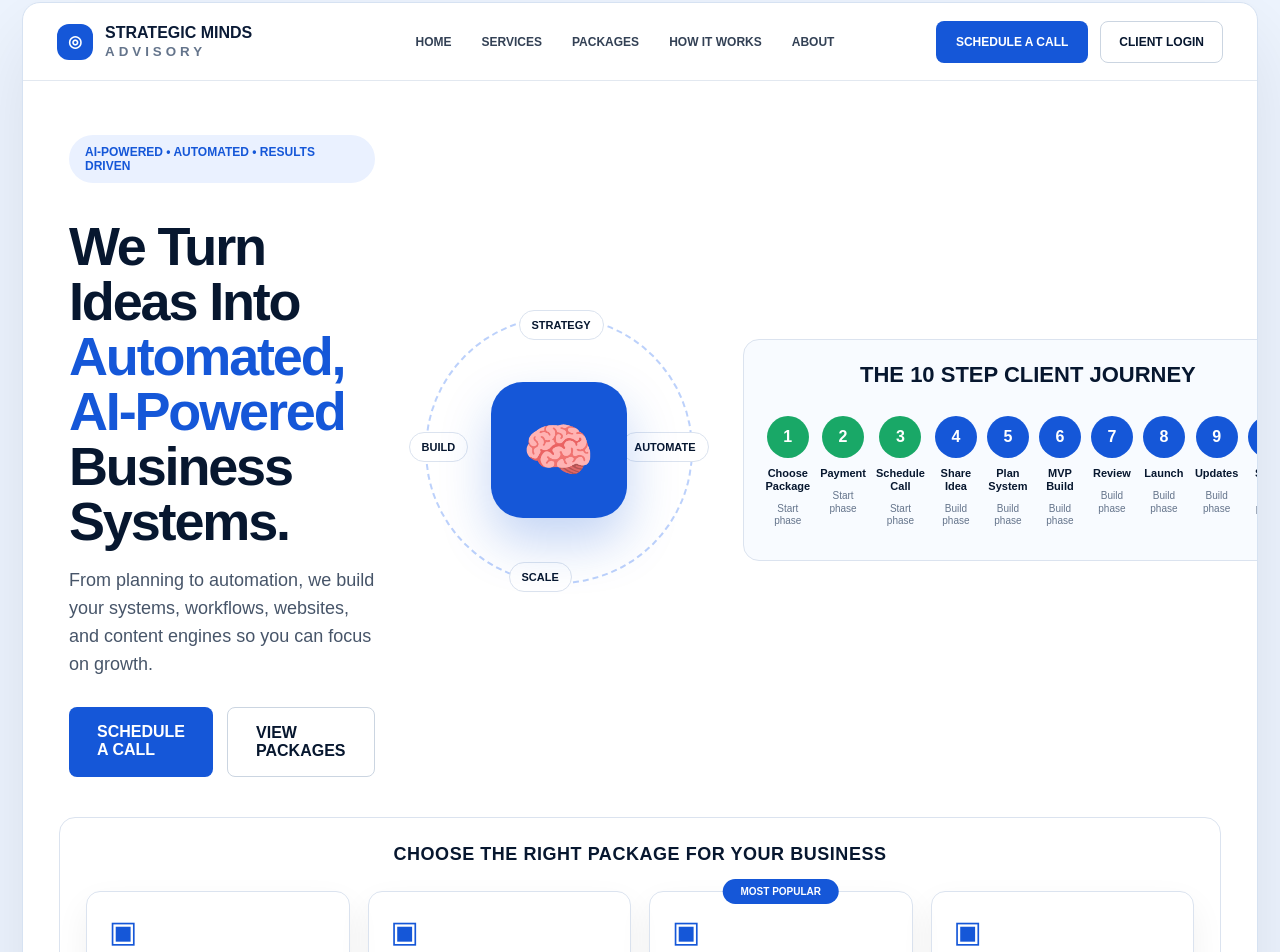
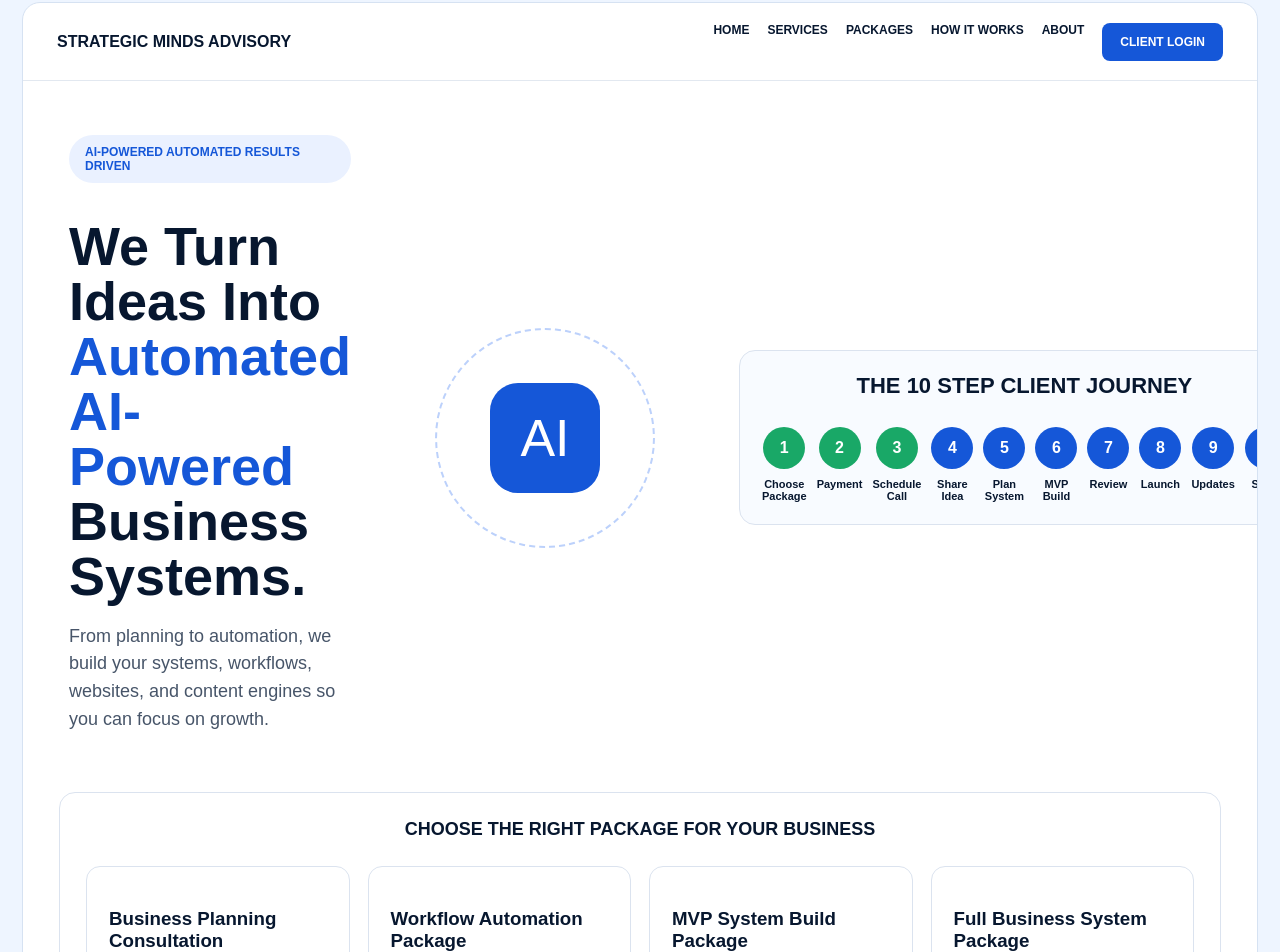
Before and after one commit to Strategic-Minds/strategicminds, a Next.js app: page / in a window 1280 px wide. Shown: the part 20-972 px from the top of the page. Built offline with nearby package versions, Linux system fonts and the light colour scheme.

Commit message:
fix: simplify homepage for successful preview build

```diff
--- a/app/page.tsx
+++ b/app/page.tsx
@@ -1,50 +1,44 @@
 const journey = ['Choose Package','Payment','Schedule Call','Share Idea','Plan System','MVP Build','Review','Launch','Updates','Scale'];
 const packages = [
-  ['1. Business Planning Consultation','$497','90 Min Strategy Call','Business Audit','Custom Action Plan','Recommendations'],
-  ['2. Workflow Automation Package','$1,497','Workflow Audit','Automation Setup','System Integrations','Training & Support'],
-  ['3. MVP System Build Package','$2,997','Custom MVP Build','Database & Backend','Frontend / Website','2 Revisions Included'],
-  ['4. Full Business System Package','$5,997+','Everything in MVP','Advanced Automations','Team Training','Priority & Support']
+  ['Business Planning Consultation','$497'],
+  ['Workflow Automation Package','$1,497'],
+  ['MVP System Build Package','$2,997'],
+  ['Full Business System Package','$5,997+']
 ];
 const workspace = ['Gmail','Google Drive','Google Calendar','Google Sheets','Google Docs','Google Meet'];
-const trust = ['Fully Automated','Transparent Process','On-Time Delivery','Ongoing Support'];
 
 export default function HomePage() {
   return (
     <main style={{ background: '#eef5ff', color: '#07172f', fontFamily: 'Arial, sans-serif', minHeight: '100vh', padding: 22 }}>
-      <div style={{ maxWidth: 1800, margin: '0 auto', background: '#ffffff', borderRadius: 18, overflow: 'hidden', border: '1px solid #d6e2f2', boxShadow: '0 28px 90px rgba(15,23,42,.10)' }}>
-        <nav style={{ height: 78, display: 'grid', gridTemplateColumns: '300px 1fr 330px', alignItems: 'center', padding: '0 34px', borderBottom: '1px solid #e2e8f0' }}>
-          <div style={{ display: 'flex', alignItems: 'center', gap: 12, fontWeight: 900, color: '#0b1b36' }}><div style={{ width: 36, height: 36, borderRadius: 12, background: '#1557d8', color: '#fff', display: 'grid', placeItems: 'center' }}>◎</div><span>STRATEGIC MINDS<br/><small style={{ letterSpacing: 4, color: '#64748b' }}>ADVISORY</small></span></div>
-          <div style={{ display: 'flex', justifyContent: 'center', gap: 30, fontSize: 12, fontWeight: 900, color: '#334155' }}>{['HOME','SERVICES','PACKAGES','HOW IT WORKS','ABOUT'].map((item) => <a key={item}>{item}</a>)}</div>
-          <div style={{ display: 'flex', justifyContent: 'flex-end', gap: 12 }}><a href="/schedule" style={{ background: '#1557d8', color: 'white', padding: '14px 20px', borderRadius: 8, fontSize: 12, fontWeight: 900 }}>SCHEDULE A CALL</a><a href="/dashboard" style={{ border: '1px solid #cbd5e1', padding: '13px 18px', borderRadius: 8, fontSize: 12, fontWeight: 900 }}>CLIENT LOGIN</a></div>
+      <div style={{ maxWidth: 1800, margin: '0 auto', background: '#ffffff', borderRadius: 18, overflow: 'hidden', border: '1px solid #d6e2f2' }}>
+        <nav style={{ height: 78, display: 'flex', alignItems: 'center', justifyContent: 'space-between', padding: '0 34px', borderBottom: '1px solid #e2e8f0' }}>
+          <strong>STRATEGIC MINDS ADVISORY</strong>
+          <div style={{ display: 'flex', gap: 18, fontSize: 12, fontWeight: 900 }}>
+            <a>HOME</a><a>SERVICES</a><a>PACKAGES</a><a>HOW IT WORKS</a><a>ABOUT</a>
+            <a href="/dashboard" style={{ background: '#1557d8', color: 'white', padding: '12px 18px', borderRadius: 8 }}>CLIENT LOGIN</a>
+          </div>
         </nav>
-        <section style={{ display: 'grid', gridTemplateColumns: '1.05fr .8fr 1.75fr', gap: 34, padding: '42px 46px 28px', alignItems: 'center' }}>
+        <section style={{ display: 'grid', gridTemplateColumns: '1fr 320px 1.4fr', gap: 34, padding: '42px 46px 28px', alignItems: 'center' }}>
           <div>
-            <p style={{ display: 'inline-block', background: '#eaf1ff', color: '#1557d8', borderRadius: 999, padding: '10px 16px', fontSize: 12, fontWeight: 900 }}>AI-POWERED • AUTOMATED • RESULTS DRIVEN</p>
-            <h1 style={{ fontSize: 54, lineHeight: 1.02, margin: '24px 0 18px', fontWeight: 900, letterSpacing: '-.04em' }}>We Turn Ideas Into <span style={{ color: '#1557d8' }}>Automated, AI-Powered</span> Business Systems.</h1>
-            <p style={{ color: '#475569', fontSize: 18, lineHeight: 1.55, maxWidth: 560 }}>From planning to automation, we build your systems, workflows, websites, and content engines so you can focus on growth.</p>
-            <div style={{ display: 'flex', gap: 14, marginTop: 28 }}><a style={{ background: '#1557d8', color: 'white', padding: '16px 28px', borderRadius: 8, fontWeight: 900 }}>SCHEDULE A CALL</a><a style={{ background: 'white', border: '1px solid #cbd5e1', padding: '16px 28px', borderRadius: 8, fontWeight: 900 }}>VIEW PACKAGES</a></div>
+            <p style={{ display: 'inline-block', background: '#eaf1ff', color: '#1557d8', borderRadius: 999, padding: '10px 16px', fontSize: 12, fontWeight: 900 }}>AI-POWERED AUTOMATED RESULTS DRIVEN</p>
+            <h1 style={{ fontSize: 54, lineHeight: 1.02, margin: '24px 0 18px', fontWeight: 900 }}>We Turn Ideas Into <span style={{ color: '#1557d8' }}>Automated AI-Powered</span> Business Systems.</h1>
+            <p style={{ color: '#475569', fontSize: 18, lineHeight: 1.55 }}>From planning to automation, we build your systems, workflows, websites, and content engines so you can focus on growth.</p>
           </div>
-          <div style={{ display: 'grid', placeItems: 'center', minHeight: 320 }}>
-            <div style={{ position: 'relative', width: 300, height: 300 }}>
-              <div style={{ position: 'absolute', inset: 16, border: '2px dashed #bcd1fb', borderRadius: '50%' }} />
-              <div style={{ position: 'absolute', top: 10, left: 110, background: '#fff', border: '1px solid #dbe3ef', borderRadius: 999, padding: '8px 12px', fontSize: 11, fontWeight: 900 }}>STRATEGY</div>
-              <div style={{ position: 'absolute', right: 0, top: 132, background: '#fff', border: '1px solid #dbe3ef', borderRadius: 999, padding: '8px 12px', fontSize: 11, fontWeight: 900 }}>AUTOMATE</div>
-              <div style={{ position: 'absolute', bottom: 8, left: 100, background: '#fff', border: '1px solid #dbe3ef', borderRadius: 999, padding: '8px 12px', fontSize: 11, fontWeight: 900 }}>SCALE</div>
-              <div style={{ position: 'absolute', left: 0, top: 132, background: '#fff', border: '1px solid #dbe3ef', borderRadius: 999, padding: '8px 12px', fontSize: 11, fontWeight: 900 }}>BUILD</div>
-              <div style={{ position: 'absolute', inset: 82, borderRadius: 32, background: '#1557d8', color: 'white', display: 'grid', placeItems: 'center', fontSize: 58, boxShadow: '0 24px 50px rgba(21,87,216,.25)' }}>🧠</div>
+          <div style={{ display: 'grid', placeItems: 'center' }}>
+            <div style={{ width: 220, height: 220, borderRadius: '50%', border: '2px dashed #bcd1fb', display: 'grid', placeItems: 'center' }}>
+              <div style={{ width: 110, height: 110, borderRadius: 28, background: '#1557d8', color: 'white', display: 'grid', placeItems: 'center', fontSize: 52 }}>AI</div>
             </div>
           </div>
           <div style={{ background: '#f8fbff', border: '1px solid #dbe3ef', borderRadius: 16, padding: 22 }}>
             <h2 style={{ textAlign: 'center', fontSize: 22, margin: '0 0 28px' }}>THE 10 STEP CLIENT JOURNEY</h2>
-            <div style={{ display: 'grid', gridTemplateColumns: 'repeat(10,1fr)', gap: 10 }}>{journey.map((step, i) => <div key={step} style={{ textAlign: 'center' }}><div style={{ margin: '0 auto 9px', width: 42, height: 42, borderRadius: '50%', background: i < 3 ? '#19a867' : '#1557d8', color: 'white', display: 'grid', placeItems: 'center', fontWeight: 900 }}>{i+1}</div><strong style={{ display: 'block', fontSize: 11, lineHeight: 1.15 }}>{step}</strong><p style={{ color: '#64748b', fontSize: 10, lineHeight: 1.25 }}>{i<3?'Start phase':'Build phase'}</p></div>)}</div>
+            <div style={{ display: 'grid', gridTemplateColumns: 'repeat(10,1fr)', gap: 10 }}>{journey.map((step, i) => <div key={step} style={{ textAlign: 'center' }}><div style={{ margin: '0 auto 9px', width: 42, height: 42, borderRadius: '50%', background: i < 3 ? '#19a867' : '#1557d8', color: 'white', display: 'grid', placeItems: 'center', fontWeight: 900 }}>{i+1}</div><strong style={{ display: 'block', fontSize: 11 }}>{step}</strong></div>)}</div>
           </div>
         </section>
         <section style={{ margin: '12px 36px', background: '#ffffff', border: '1px solid #dbe3ef', borderRadius: 16, padding: 26 }}>
-          <h2 style={{ textAlign: 'center', fontSize: 18, letterSpacing: '.03em', margin: '0 0 26px' }}>CHOOSE THE RIGHT PACKAGE FOR YOUR BUSINESS</h2>
-          <div style={{ display: 'grid', gridTemplateColumns: 'repeat(4,1fr)', gap: 18 }}>{packages.map((p, i) => <article key={p[0]} style={{ border: '1px solid #dbe3ef', borderRadius: 14, padding: 22, minHeight: 315, boxShadow: '0 14px 34px rgba(15,23,42,.06)', position: 'relative' }}>{i===2 && <span style={{ position: 'absolute', top: -13, left: '50%', transform: 'translateX(-50%)', background: '#1557d8', color: 'white', borderRadius: 999, padding: '7px 18px', fontSize: 10, fontWeight: 900 }}>MOST POPULAR</span>}<div style={{ color: '#1557d8', fontSize: 30 }}>▣</div><h3 style={{ minHeight: 44, fontSize: 16 }}>{p[0]}</h3><h2 style={{ margin: '8px 0 12px' }}>{p[1]}</h2>{p.slice(2).map((x) => <p key={x} style={{ fontSize: 13, color: '#334155' }}>✓ {x}</p>)}<button style={{ width: '100%', marginTop: 12, padding: 14, borderRadius: 8, border: '1px solid #cbd5e1', background: i===2 ? '#1557d8' : '#fff', color: i===2 ? '#fff' : '#07172f', fontWeight: 900 }}>GET STARTED</button></article>)}</div>
+          <h2 style={{ textAlign: 'center', fontSize: 18, margin: '0 0 26px' }}>CHOOSE THE RIGHT PACKAGE FOR YOUR BUSINESS</h2>
+          <div style={{ display: 'grid', gridTemplateColumns: 'repeat(4,1fr)', gap: 18 }}>{packages.map((p, i) => <article key={p[0]} style={{ border: '1px solid #dbe3ef', borderRadius: 14, padding: 22 }}><h3>{p[0]}</h3><h2>{p[1]}</h2><p>Built for clear execution and client visibility.</p><button style={{ width: '100%', padding: 14, borderRadius: 8, border: '1px solid #cbd5e1', background: i===2 ? '#1557d8' : '#fff', color: i===2 ? '#fff' : '#07172f', fontWeight: 900 }}>GET STARTED</button></article>)}</div>
         </section>
-        <section style={{ margin: '18px 36px', background: '#fff', border: '1px solid #dbe3ef', borderRadius: 16, padding: 26, textAlign: 'center' }}><h3 style={{ fontSize: 12, letterSpacing: '.1em' }}>FULLY INTEGRATED WITH GOOGLE WORKSPACE</h3><div style={{ display: 'grid', gridTemplateColumns: 'repeat(6,1fr)', gap: 18, marginTop: 24 }}>{workspace.map((x) => <div key={x} style={{ borderRight: x==='Google Meet' ? 'none' : '1px solid #e2e8f0' }}><div style={{ fontSize: 34 }}>{x.includes('Calendar')?'📅':x.includes('Sheets')?'📊':x.includes('Meet')?'🎥':'📄'}</div><strong>{x}</strong><p style={{ color: '#64748b', fontSize: 12 }}>Connected Workflow</p></div>)}</div></section>
-        <section style={{ margin: '18px 36px 36px', background: '#061a38', color: 'white', borderRadius: 16, padding: 26, display: 'grid', gridTemplateColumns: 'repeat(4,1fr)', gap: 22 }}>{trust.map((x) => <div key={x}><h3 style={{ marginTop: 0 }}>✓ {x}</h3><p style={{ color: '#cbd5e1', marginBottom: 0 }}>Clear execution, automation, delivery tracking, and visibility.</p></div>)}</section>
+        <section style={{ margin: '18px 36px', background: '#fff', border: '1px solid #dbe3ef', borderRadius: 16, padding: 26, textAlign: 'center' }}><h3>FULLY INTEGRATED WITH GOOGLE WORKSPACE</h3><div style={{ display: 'grid', gridTemplateColumns: 'repeat(6,1fr)', gap: 18, marginTop: 24 }}>{workspace.map((x) => <div key={x}><strong>{x}</strong><p style={{ color: '#64748b', fontSize: 12 }}>Connected Workflow</p></div>)}</div></section>
       </div>
     </main>
   );
```
